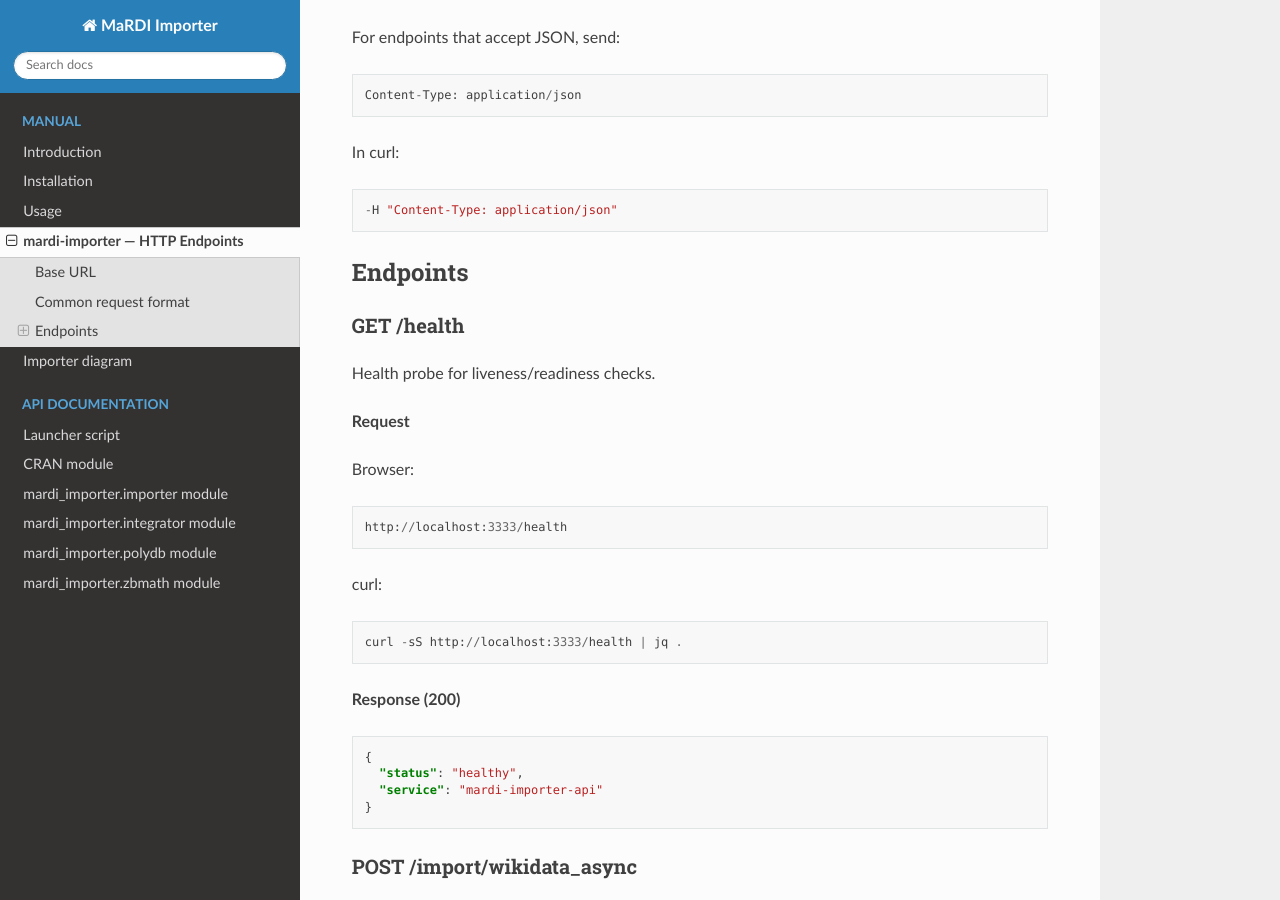
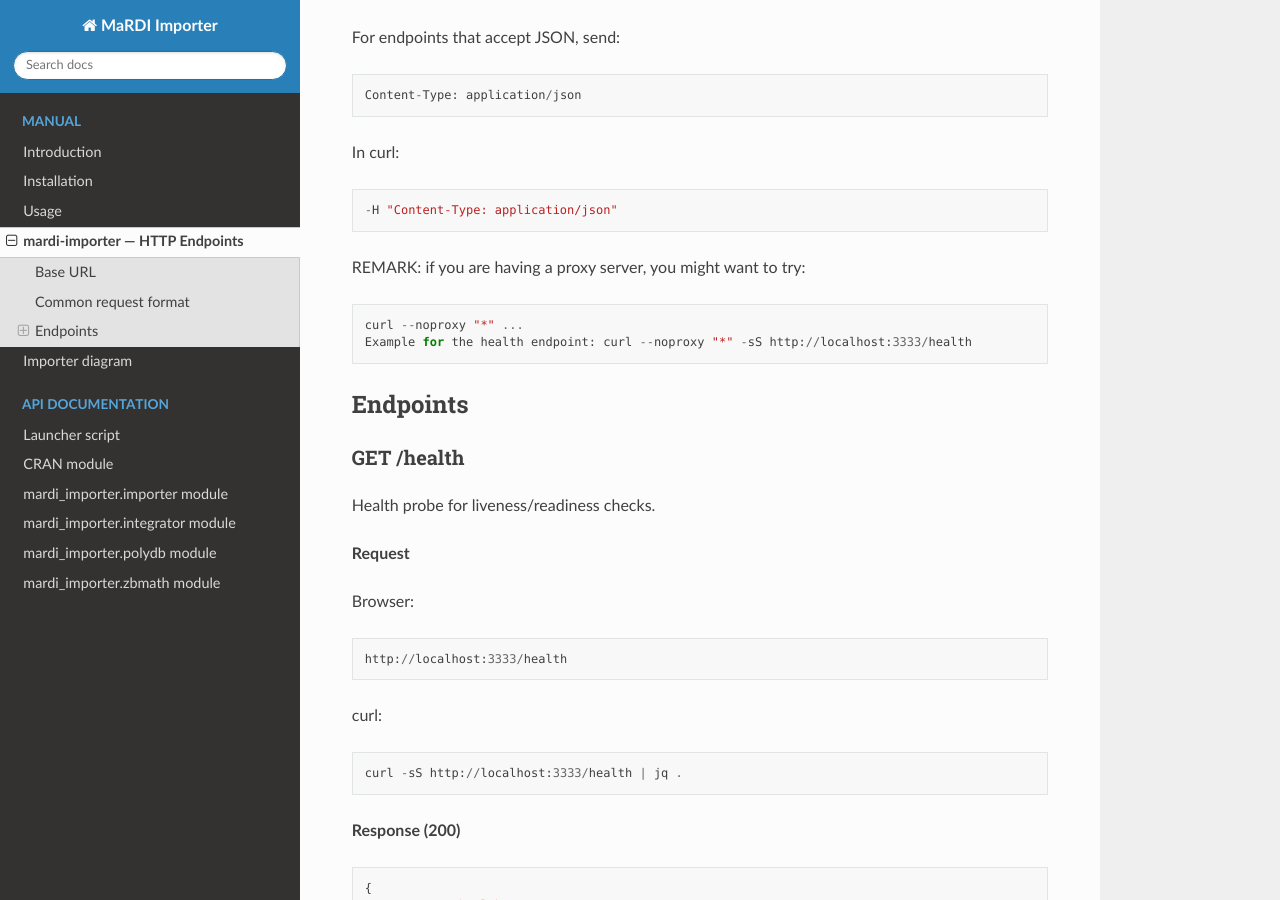
Before and after one commit to MaRDI4NFDI/docker-importer, a Sphinx documentation site: the page built from docs/flask_endpoints.rst, in a window 1280 px wide and 900 px high, scrolled down 523 px. Built offline with Sphinx 7.4.7 and the Read the Docs theme 3.1.0, drawn with Linux system fonts in a browser that asks for light colours.

Commit message:
Improved doc

```diff
--- a/docs/flask_endpoints.rst
+++ b/docs/flask_endpoints.rst
@@ -24,6 +24,11 @@ For endpoints that accept JSON, send::
 In curl::
 
   -H "Content-Type: application/json"
+
+REMARK: if you are having a proxy server, you might want to try::
+
+  curl --noproxy "*" ...
+  Example for the health endpoint: curl --noproxy "*" -sS http://localhost:3333/health
 
 Endpoints
 ---------
```
